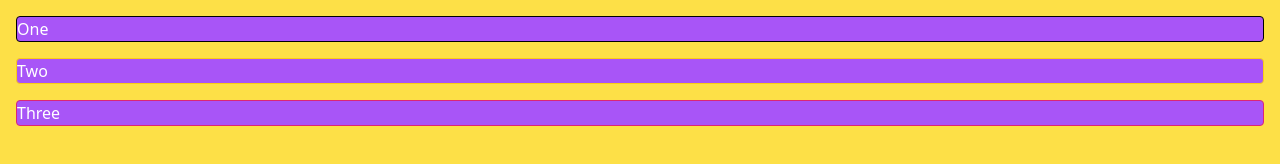
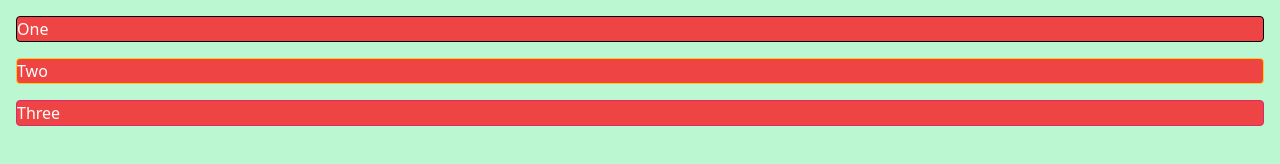
Before and after one commit to buildwithfousiya/tailwind-2, a website built with Vite: page index.html in a window 1280 px wide. Built offline with nearby package versions, Linux system fonts and the light colour scheme.

Commit message:
Update index.html and style.css

```diff
--- a/index.html
+++ b/index.html
@@ -6,7 +6,7 @@
     <title>Tailwind CSS Demo</title>
     <link rel="stylesheet" href="./style.css" />
   </head>
-  <body class="bg-yellow-300">
+  <body class="bg-green-200">
     <div class="box border-black">One</div>
     <div class="box border-yellow-400">Two</div>
     <div class="box border-pink-600">Three</div>
--- a/style.css
+++ b/style.css
@@ -4,5 +4,9 @@
 
 
 .box {
-    @apply bg-purple-500  text-white m-4 border rounded;
+    @apply bg-red-500  text-white m-4 border rounded;
 }
+
+.text-blue-5xl {
+    @apply  text-5xl text-blue-500;
+}
```
